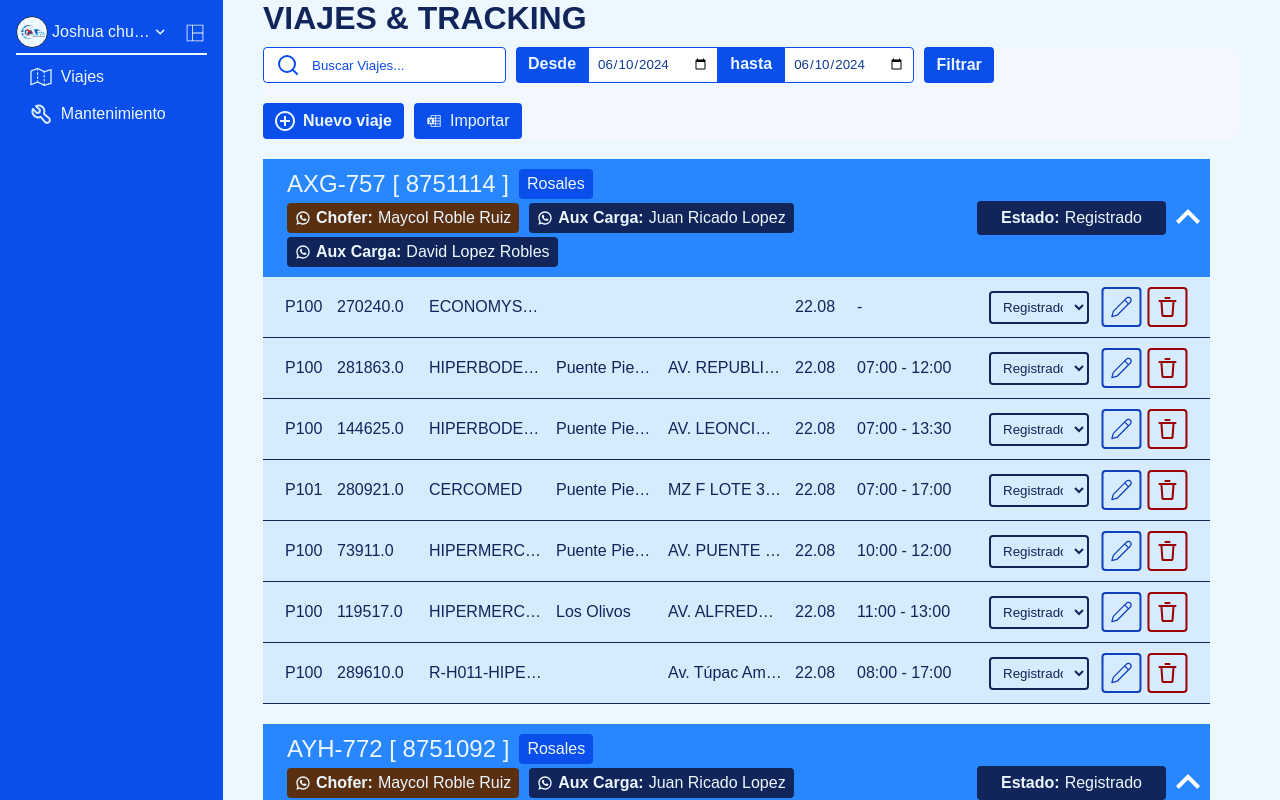
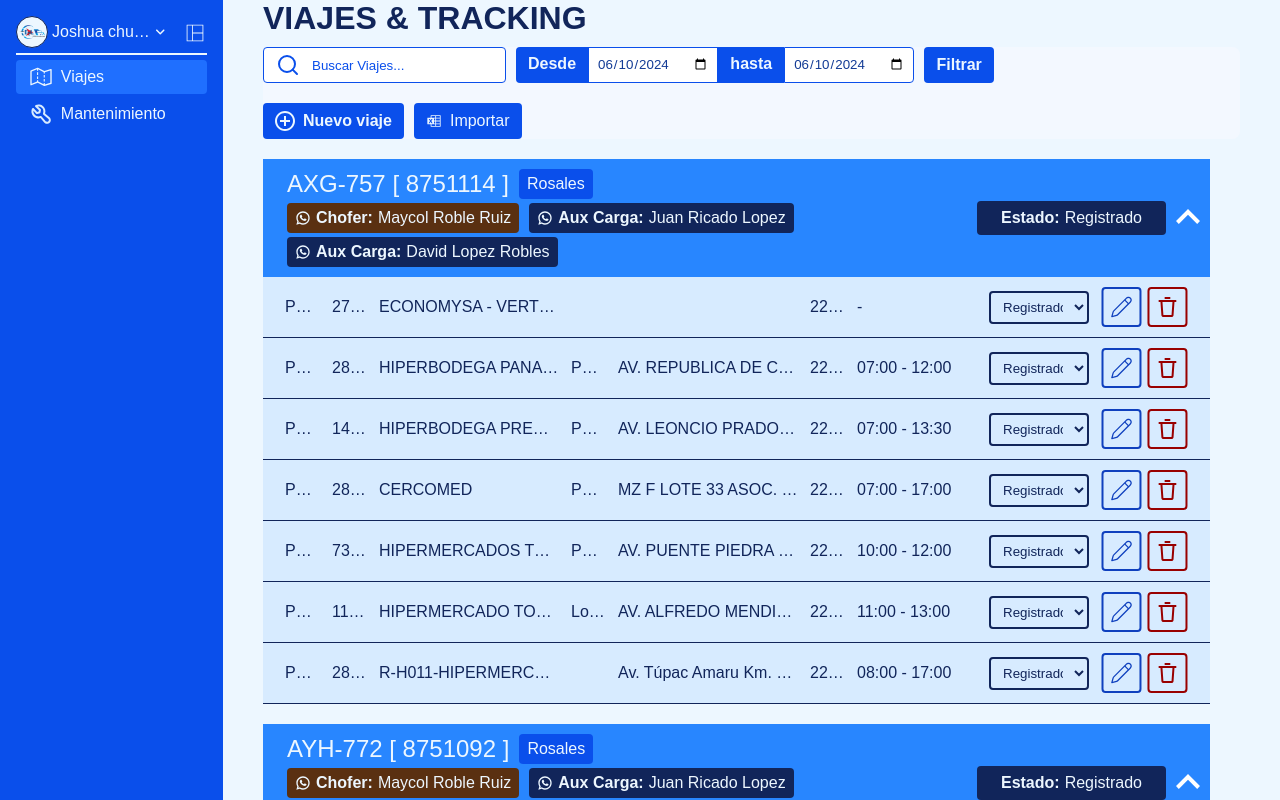
Before and after one commit to Adr-Luceros/app-adr-luceros, an Angular app: page /home/viajes in a window 1280 px wide. Built offline with nearby package versions, Linux system fonts and the light colour scheme.

Commit message:
reponsive: response en la pagina viaje y mejorando css de viaje(active), sidebar(active) y home (z-index)

```diff
--- a/src/app/modules/home/home.component.css
+++ b/src/app/modules/home/home.component.css
@@ -4,7 +4,7 @@ section {
 }
 
 #sidebar {
-    z-index: 10;
+    z-index: 99;
     position: fixed;
     transition: margin-left .5s;
     -webkit-transition: margin-left .5s;
--- a/src/app/modules/viajes/components/card-line-viaje/card-line-viaje.component.css
+++ b/src/app/modules/viajes/components/card-line-viaje/card-line-viaje.component.css
@@ -19,8 +19,8 @@ a {
 
 .trip {
     z-index: 10;
-    display: flex;
-    justify-content: space-between;
+    display: grid;
+    grid-template-rows: 1fr auto;
     gap: 20px;
     background-color: var(--color-500);
     color: var(--color-50);
@@ -96,6 +96,7 @@ a {
 .trip>div:nth-child(2) {
     display: flex;
     align-items: center;
+    justify-content: flex-end;
     gap: 10px
 }
 
@@ -178,6 +179,35 @@ section:has(.icon-more>input[type="checkbox"]:checked) .container-shop {
     padding: 10px 22px;
 }
 
+.dt-vh,
+.dt-m3,
+.dt-psEx,
+.dt-distrito,
+.dt-direccion,
+.dt-destinatario {
+    display: none;
+}
+
+.dt-psEx {
+    max-width: 40px;
+}
+
+.dt-destinatario {
+    max-width: 80px;
+}
+
+.dt-distrito {
+    max-width: 100px;
+}
+
+.dt-m3 {
+    max-width: 50px;
+}
+
+.dt-nombreTienda {
+    max-width: 180px;
+}
+
 .container-shop>li>p {
     color: var(--color-700);
 }
@@ -191,7 +221,7 @@ section:has(.icon-more>input[type="checkbox"]:checked) .container-shop {
 .container-shop>li>div {
     display: grid;
     gap: 12px;
-    grid-template-columns: 40px 80px 1fr 100px 1fr 50px 120px 100px auto;
+    grid-template-columns: 1fr 100px;
     align-items: center;
 }
 
@@ -215,7 +245,7 @@ section:has(.icon-more>input[type="checkbox"]:checked) .container-shop {
 }
 
 .container-shop>li>div>div {
-    display: flex;
+    display: none;
     align-items: center;
     gap: 5px;
 }
@@ -236,3 +266,52 @@ section:has(.icon-more>input[type="checkbox"]:checked) .container-shop {
 .icon-delete:hover {
     background-color: #99000050;
 }
+
+@media (width > 600px) {
+
+    .dt-vh,
+    .dt-direccion {
+        display: block;
+    }
+
+    .container-shop>li>div>div {
+        display: flex;
+    }
+
+    .container-shop>li>div {
+        grid-template-columns: 180px 1fr auto 100px auto;
+    }
+}
+
+@media (width > 700px) {
+    .trip {
+        grid-template-rows: 1fr;
+        grid-template-columns: 1fr auto;
+    }
+}
+
+@media (width > 1000px) {
+
+    .dt-m3,
+    .dt-psEx,
+    .dt-distrito,
+    .dt-destinatario {
+        display: block;
+    }
+
+    .container-shop>li>div {
+        grid-template-columns: 1fr 1fr 180px 1fr 180px 1fr 120px 100px auto;
+    }
+}
+
+@media (pointer: coarse) {
+    .option-trip {
+        opacity: 1;
+    }
+}
+
+@media (any-pointer: coarse) {
+    .option-trip {
+        opacity: 1;
+    }
+}
--- a/src/app/modules/viajes/components/card-line-viaje/card-line-viaje.component.html
+++ b/src/app/modules/viajes/components/card-line-viaje/card-line-viaje.component.html
@@ -95,17 +95,17 @@
     <ul class="container-shop">
         <li *ngFor="let entrega of viaje.entregas">
             <div class="data">
-                <span>{{ entrega.tienda?.psEx }}</span>
-                <span>{{ entrega.tienda?.destinatario }}</span>
-                <span>{{ entrega.tienda?.nombreTienda }}</span>
-                <span>{{ entrega.tienda?.distrito }}</span>
-                <span>{{ entrega.tienda?.direccion }}</span>
-                <span> 22.08 </span>
-                <span *ngIf="entrega.tienda?.horaInicio != null; else sinVh">
+                <span class="dt-psEx">{{ entrega.tienda?.psEx }}</span>
+                <span class="dt-destinatario">{{ entrega.tienda?.destinatario }}</span>
+                <span class="dt-nombreTienda">{{ entrega.tienda?.nombreTienda }}</span>
+                <span class="dt-distrito">{{ entrega.tienda?.distrito }}</span>
+                <span class="dt-direccion">{{ entrega.tienda?.direccion }}</span>
+                <span class="dt-m3"> 22.08 </span>
+                <span class="dt-vh" *ngIf="entrega.tienda?.horaInicio != null; else sinVh">
                     {{ entrega.tienda?.horaInicio?.slice(0, 5) + " - " + entrega.tienda?.horaFin?.slice(0, 5) }}
                 </span>
                 <ng-template #sinVh>
-                    <span>-</span>
+                    <span class="dt-vh">-</span>
                 </ng-template>
                 <select class="estado-tienda">
                     <option value="Registrado" selected>Registrado</option>
--- a/src/app/modules/viajes/components/encabezado/encabezado.component.css
+++ b/src/app/modules/viajes/components/encabezado/encabezado.component.css
@@ -135,3 +135,8 @@ button {
 button:hover {
     background-color: var(--color-800);
 }
+
+.btn:active,
+button:active {
+    background-color: var(--color-950);
+}
--- a/src/app/shared/components/sidebar/sidebar.component.css
+++ b/src/app/shared/components/sidebar/sidebar.component.css
@@ -1,5 +1,4 @@
 #sidebar {
-    z-index: 10;
     padding: 1rem 1rem;
     position: fixed;
     height: 100vh;
@@ -166,6 +165,11 @@ ul li {
     -moz-border-radius: 4px;
     -ms-border-radius: 4px;
     -o-border-radius: 4px;
+    transition: background .3s;
+    -webkit-transition: background .3s;
+    -moz-transition: background .3s;
+    -ms-transition: background .3s;
+    -o-transition: background .3s;
 }
 
 ul li a {
@@ -179,6 +183,10 @@ ul li a {
 
 ul li:has(a:not(.activate)):hover {
     background: var(--color-800);
+}
+
+ul li:has(a:not(.activate)):active {
+    background: var(--color-950);
 }
 
 li:has(.activate) {
--- a/src/app/shared/components/sidebar/sidebar.component.html
+++ b/src/app/shared/components/sidebar/sidebar.component.html
@@ -47,7 +47,7 @@
     <main id="contenedor-btn">
         <ul>
             <li>
-                <a routerLinkActive="activate" routerLink="/home/Viajes">
+                <a routerLinkActive="activate" routerLink="/home/viajes">
                     <svg width="24" height="24" viewBox="0 0 24 24" fill="none" xmlns="http://www.w3.org/2000/svg">
                         <g clip-path="url(#clip0_169_966)">
                             <path
```
